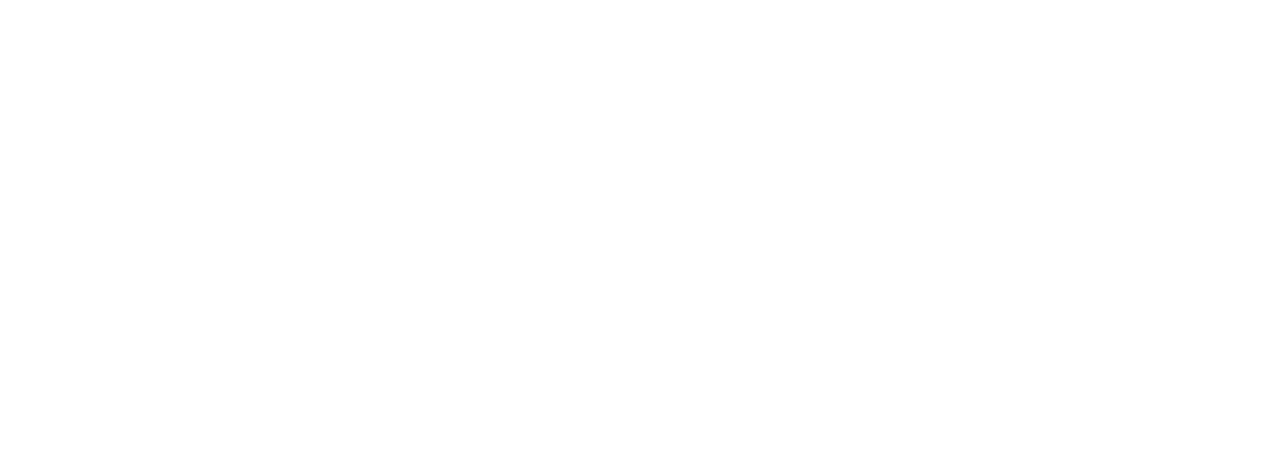
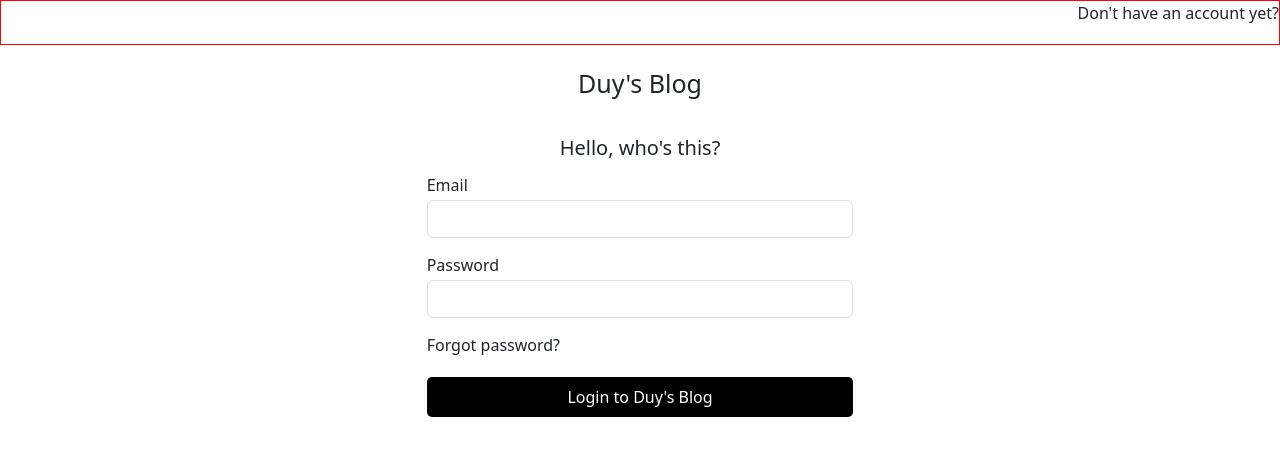
Before and after one commit to huynhhaiduy/test, a React (Create React App) app: page /login in a window 1280 px wide. Before the commit this address had no page. Shown: the top 456 px of the page. Built offline with nearby package versions, Linux system fonts and the light colour scheme.

Commit message:
Design Login

```diff
--- a/src/components/Admin/Content/ManageUser.js
+++ b/src/components/Admin/Content/ManageUser.js
@@ -11,6 +11,7 @@
 const ManageUser = (props) => {
   const LIMIT_USER = 3;
   const [pageCount, setPageCount] = useState(0);
+  const [currentPage, setCurrentPage] = useState(1);
 
   const [showModalCreateUser, setShowModalCreateUser] = useState(false);
   const [showModalUpdateUser, setShowModalUpdateUser] = useState(false);
@@ -81,12 +82,17 @@
             handleClickBtnDelete={handleClickBtnDelete}
             fetchListUsersWithPaginate={fetchListUsersWithPaginate}
             pageCount={pageCount}
+            currentPage={currentPage}
+            setCurrentPage={setCurrentPage}
           />
         </div>
         <ModalCreateUser
           show={showModalCreateUser}
           setShow={setShowModalCreateUser}
           fetchListUsers={fetchListUsers}
+          fetchListUsersWithPaginate={fetchListUsersWithPaginate}
+          currentPage={currentPage}
+          setCurrentPage={setCurrentPage}
         />
         <ModalUpdateUser
           show={showModalUpdateUser}
@@ -94,12 +100,18 @@
           dataUpdate={dataUpdate}
           fetchListUsers={fetchListUsers}
           resetUpdateData={resetUpdateData}
+          fetchListUsersWithPaginate={fetchListUsersWithPaginate}
+          currentPage={currentPage}
+          setCurrentPage={setCurrentPage}
         />
         <ModalDeleteUser
           show={showModalDeleteUser}
           setShow={setShowModalDeleteUser}
           dataDelete={dataDelete}
           fetchListUsers={fetchListUsers}
+          fetchListUsersWithPaginate={fetchListUsersWithPaginate}
+          currentPage={currentPage}
+          setCurrentPage={setCurrentPage}
         />
       </div>
     </div>
--- a/src/components/Admin/Content/ModalCreateUser.js
+++ b/src/components/Admin/Content/ModalCreateUser.js
@@ -59,7 +59,9 @@
     if (data && data.EC === 0) {
       toast.success(data.EM);
       handleClose();
-      await props.fetchListUsers();
+      // await props.fetchListUsers();
+      props.setCurrentPage(1);
+      await props.fetchListUsersWithPaginate(1);
     }
 
     if (data && data.EC !== 0) {
--- a/src/components/Admin/Content/ModalDeleteUser.js
+++ b/src/components/Admin/Content/ModalDeleteUser.js
@@ -14,7 +14,9 @@
     if (data && data.EC === 0) {
       toast.success(data.EM);
       handleClose();
-      await props.fetchListUsers();
+      //   await props.fetchListUsers();
+      props.setCurrentPage(1);
+      await props.fetchListUsersWithPaginate(1);
     }
 
     if (data && data.EC !== 0) {
--- a/src/components/Admin/Content/ModalUpdateUser.js
+++ b/src/components/Admin/Content/ModalUpdateUser.js
@@ -69,7 +69,9 @@
     if (data && data.EC === 0) {
       toast.success(data.EM);
       handleClose();
-      await props.fetchListUsers();
+      // await props.fetchListUsers();
+      // props.setCurrentPage(1);
+      await props.fetchListUsersWithPaginate(props.currentPage);
     }
 
     if (data && data.EC !== 0) {
--- a/src/components/Admin/Content/TableUserPaginate.js
+++ b/src/components/Admin/Content/TableUserPaginate.js
@@ -7,6 +7,7 @@
   // Invoke when user click to request another page.
   const handlePageClick = (event) => {
     props.fetchListUsersWithPaginate(+event.selected + 1);
+    props.setCurrentPage(+event.selected + 1);
     console.log(`User requested page number ${event.selected}`);
   };
 
@@ -52,7 +53,7 @@
             })}
           {listUsers && listUsers.length === 0 && (
             <tr>
-              <td colSpan={"4"}>Not found data</td>
+              <td colSpan={"5"}>Not found data</td>
             </tr>
           )}
         </tbody>
@@ -77,6 +78,7 @@
           containerClassName="pagination"
           activeClassName="active"
           renderOnZeroPageCount={null}
+          forcePage={props.currentPage - 1}
         />
       </div>
     </>
--- /dev/null
+++ b/src/components/Auth/Login.js
@@ -0,0 +1,53 @@
+import { useState } from "react";
+import "./Login.scss";
+
+const Login = (props) => {
+  const [email, setEmail] = useState("");
+  const [password, setPassword] = useState("");
+
+  const handleLogin = () => {
+    alert("Login");
+  };
+
+  return (
+    <div className="login-container">
+      <div className="header">Don't have an account yet?</div>
+
+      <div className="title col-4 mx-auto">Duy's Blog</div>
+
+      <div className="welcome col-4 mx-auto">Hello, who's this?</div>
+
+      <div className="content-form col-4 mx-auto">
+        <div className="form-group">
+          <label>Email</label>
+          <input
+            type="email"
+            className="form-control"
+            value={email}
+            onChange={(event) => setEmail(event.target.value)}
+          />
+        </div>
+
+        <div className="form-group">
+          <label>Password</label>
+          <input
+            type="password"
+            className="form-control"
+            value={password}
+            onChange={(event) => setPassword(event.target.value)}
+          />
+        </div>
+
+        <span className="forgot-password">Forgot password?</span>
+
+        <div>
+          <button className="btn-submit" onClick={() => handleLogin()}>
+            Login to Duy's Blog
+          </button>
+        </div>
+      </div>
+    </div>
+  );
+};
+
+export default Login;
--- /dev/null
+++ b/src/components/Auth/Login.scss
@@ -0,0 +1,37 @@
+.login-container {
+    .header {
+        height: 45px;
+        text-align: right;
+
+        border: 1px solid red;
+    }
+
+    .title {
+        font-size: 25px;
+        padding: 20px 0;
+        text-align: center;
+    }
+
+    .welcome {
+        font-size: 20px;
+        padding: 10px 0;
+        text-align: center;
+    }
+
+    .content-form {
+        input {
+            margin-bottom: 15px;
+            margin-top: 3px;
+        }
+
+        button {
+            width: 100%;
+            height: 40px;
+            border: none;
+            border-radius: 5px;
+            margin: 20px 0;
+            color: white;
+            background: black;
+        }
+    }
+}
--- a/src/index.js
+++ b/src/index.js
@@ -11,6 +11,7 @@
 import HomePage from "./components/Home/HomePage";
 import ManageUser from "./components/Admin/Content/ManageUser";
 import DashBoard from "./components/Admin/Content/DashBoard.";
+import Login from "./components/Auth/Login";
 
 const root = ReactDOM.createRoot(document.getElementById("root"));
 root.render(
@@ -25,9 +26,10 @@
 
           <Route path="admins" element={<Admin />}>
             <Route index element={<DashBoard />} />
-
             <Route path="manage-users" element={<ManageUser />} />
           </Route>
+
+          <Route path="/login" element={<Login />} />
         </Routes>
       </BrowserRouter>
     </React.StrictMode>
```
Also changed, not shown: src/components/Header/Header.js (+10 -2 lines).
